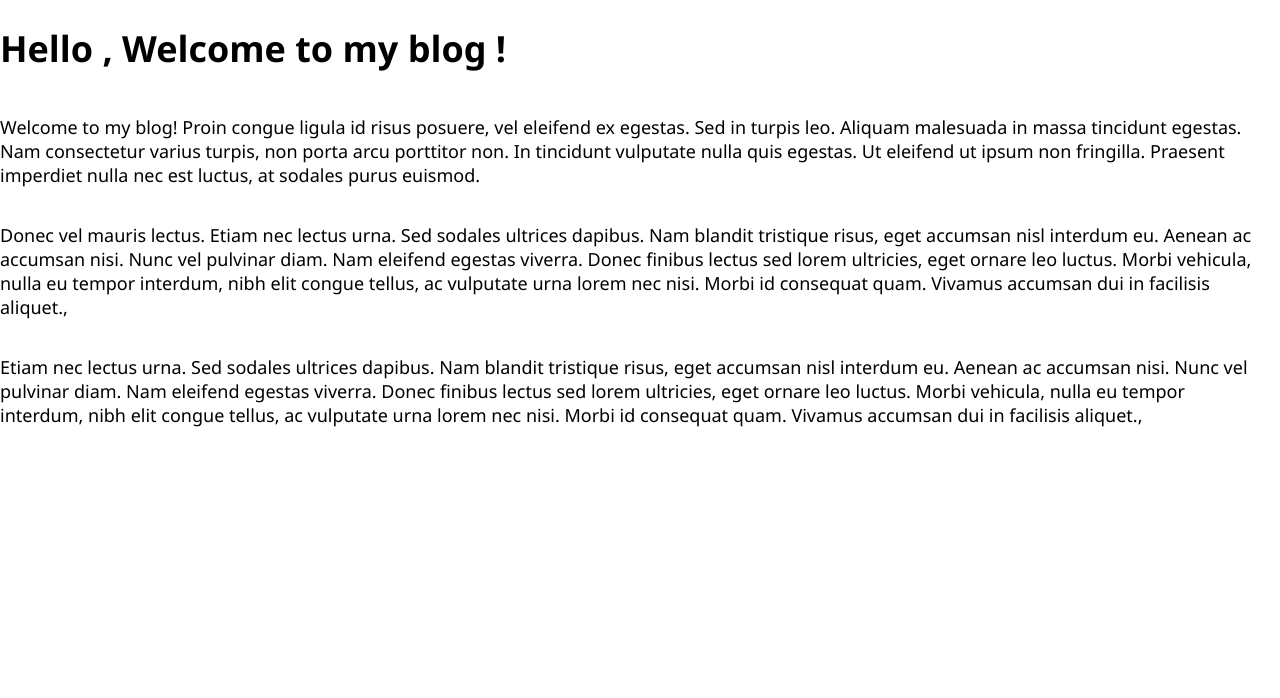
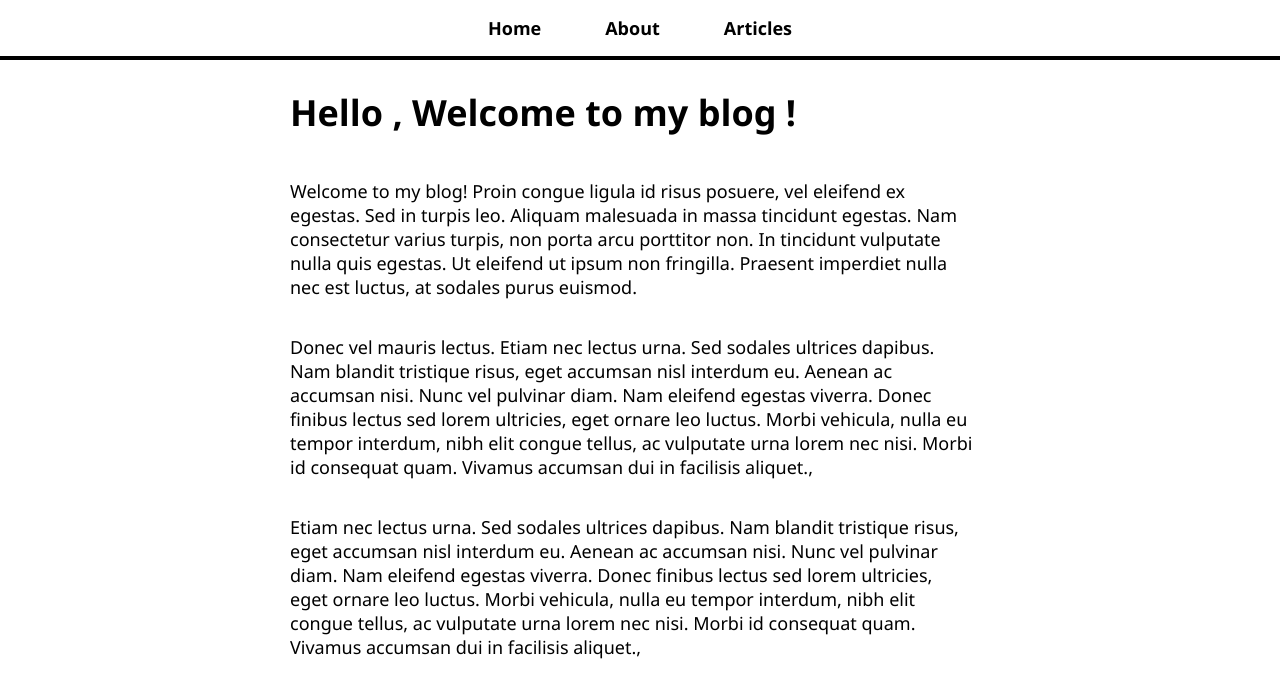
Before and after one commit to mohitm15/ChessMania, a React (Create React App) app in the folder my-blog/: page / in a window 1280 px wide. Shown: the top 698 px of the page. Built offline with nearby package versions, Linux system fonts and the light colour scheme.

Commit message:
Added the navbar on the top

```diff
--- a/my-blog/src/App.js
+++ b/my-blog/src/App.js
@@ -5,16 +5,20 @@
 import AboutPage from './Pages/AboutPage';
 import ArticlesList from './Pages/ArticlesList';
 import ArticlePage from './Pages/ArticlePage';
+import Navbar from './navbar';
 import './App.css';
 
 function App() {
   return (
     <Router>
         <div className="App">
-          <Route path="/" component={HomePage} exact/>
-          <Route path="/about" component={AboutPage}/>
-          <Route path="/articles-list" component={ArticlesList}/>
-          <Route path="/article" component={ArticlePage}/>
+          <Navbar />
+          <div id="page-body">
+            <Route path="/" component={HomePage} exact/>
+            <Route path="/about" component={AboutPage}/>
+            <Route path="/articles-list" component={ArticlesList}/>
+            <Route path="/article" component={ArticlePage}/>
+          </div>
         </div>
     </Router>
 
--- /dev/null
+++ b/my-blog/src/navbar.js
@@ -0,0 +1,24 @@
+import React from 'react';
+import {Link} from 'react-router-dom'
+
+class Navbar extends React.Component {
+    render() {
+        return (
+            <nav variants="pills">
+                <ul>
+                    <li>
+                        <Link to="/">Home</Link>
+                    </li>
+                    <li>
+                        <Link to="/about">About</Link>
+                    </li>
+                    <li>
+                        <Link to="/articles-list">Articles</Link>
+                    </li>
+                </ul>
+            </nav>
+        )
+    }
+};
+
+export default Navbar;
```
